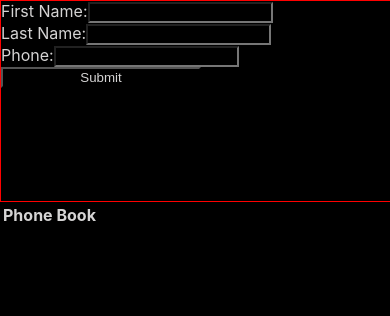
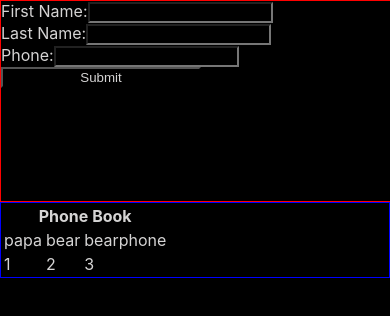
Before and after one commit to C-STYR/react-phonebook, a React (Create React App) app: page / in a window 390 px wide. Shown: the top 316 px of the page. Built offline with nearby package versions, Linux system fonts and the light colour scheme.

Commit message:
working phonebook

```diff
--- a/src/App.css
+++ b/src/App.css
@@ -21,6 +21,6 @@
   width: 200px;
 }
 
-.table {
+.phoneBook {
   border: 1px solid blue;
 }
--- a/src/App.js
+++ b/src/App.js
@@ -1,11 +1,15 @@
-import { useState } from 'react';
+import { useState, useEffect } from 'react';
 
 import './App.css';
 import React from 'react';
 
 
 function App() {
-  const entries = [];
+  const entries = [{
+    firstName: "papa",
+    lastName: "bear",
+    phone: "bearphone"
+  }];
   return (
     <div className="App">
       <Inputs entries={entries}/>
@@ -39,7 +43,7 @@ function Inputs(props) {
     };
 
     props.entries.push(entryData);
-    console.log(props.entries, "I've submitted");
+    console.log("entries =>", props.entries);
   }
 
   return (
@@ -63,33 +67,45 @@ function Inputs(props) {
   )
 }
 
+const test = [
+  <tr>
+    <td>1</td>
+    <td>2</td>
+    <td>3</td>
+  </tr>,
+]
+
 function PhoneBook(props) {
 
-  const display = () => {
-    const entry = props.entries.map(e => {
-      return (
+  const entry = props.entries.map(e => {
+      let row = (
         <tr>
-          <td>props.entries.firstName</td>
-          <td>props.entries.lastName</td>
-          <td>props.entries.phone</td>
+          <td>{e.firstName}</td>
+          <td>{e.lastName}</td>
+          <td>{e.phone}</td>
         </tr>
       )
-    })
-    return entry;
-  }
+      return row
+  })
+  console.log("entry", entry)
+
   return (
-    <div>
+    <div className="phoneBook">
       <table>
         <thead>
           <tr>
             <th colSpan="3">Phone Book</th>
           </tr>
         </thead>
-        {display()}
+        <tbody>
+          {entry}
+          {test}
+        </tbody>
       </table>
     </div>
 
   )
 }
 
+
 export default App;
```
